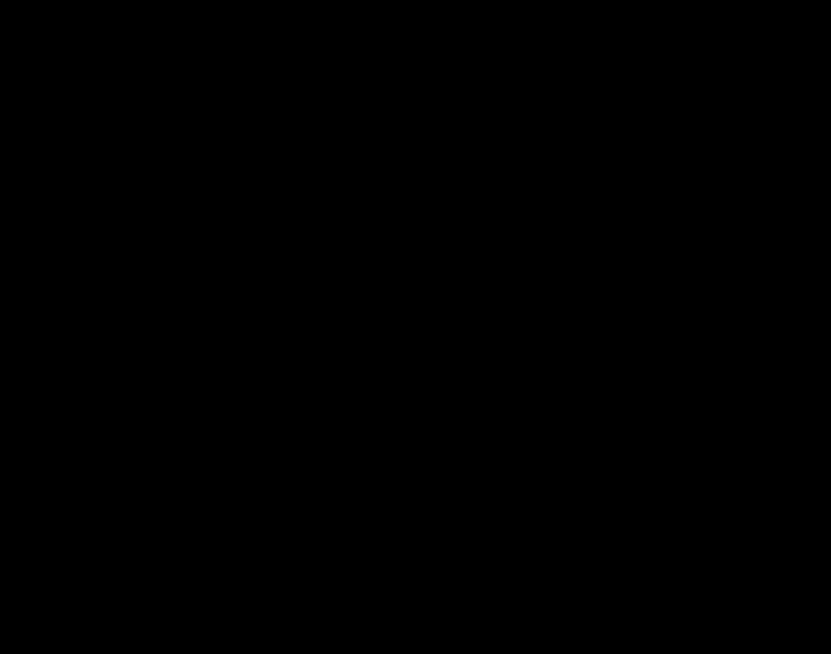
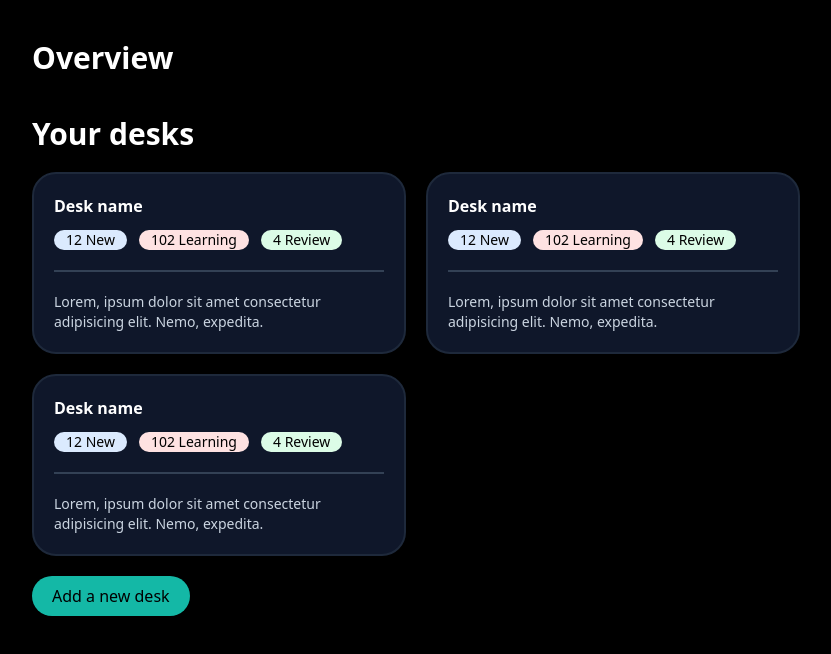
Before and after one commit to Lukynav/remember-cards, a React (Vite) app: page / in a window 1280 px wide. Shown: the top 654 px of the page, without its empty margins (224-1055 px from the left). Built offline with nearby package versions, Linux system fonts and the light colour scheme.

Commit message:
feat: Add board component

```diff
--- a/src/App.tsx
+++ b/src/App.tsx
@@ -5,7 +5,18 @@
 
   return (
     <Dashboard>
+      <h3 className='text-white font-bold text-3xl'>Overview</h3>
+      <article className='mt-10'>
 
+      </article>
+
+      <h3 className='text-white font-bold text-3xl'>Your desks</h3>
+      <article className='my-5 grid gap-5 md:grid-cols-2'>
+        <Board></Board>
+        <Board></Board>
+        <Board></Board>
+      </article>
+      <button className='px-5 py-2 rounded-3xl bg-teal-500'>Add a new desk</button>
     </Dashboard>
   )
 }
--- /dev/null
+++ b/src/components/Boards.tsx
@@ -0,0 +1,15 @@
+export function Board(){
+    return(
+        <div className="w-full p-5 bg-slate-900 rounded-3xl border-slate-800 border-2">
+            <b className="text-white">Desk name</b>
+            <span className="w-full flex gap-3 mt-3 pb-5 border-b-2 border-slate-700">
+                <div className="px-3 rounded-3xl bg-blue-100 text-sm">12 New</div>
+                <div className="px-3 rounded-3xl bg-red-100 text-sm">102 Learning</div>
+                <div className="px-3 rounded-3xl bg-green-100 text-sm">4 Review</div>
+            </span>
+            <div className="mt-5">
+                <p className="text-sm text-slate-300">Lorem, ipsum dolor sit amet consectetur adipisicing elit. Nemo, expedita.</p>
+            </div>
+        </div>
+    )
+}
```
